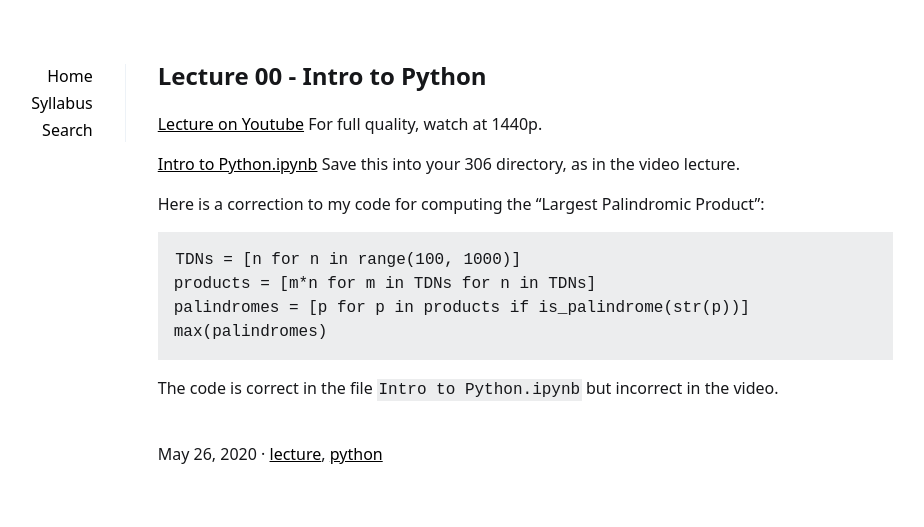
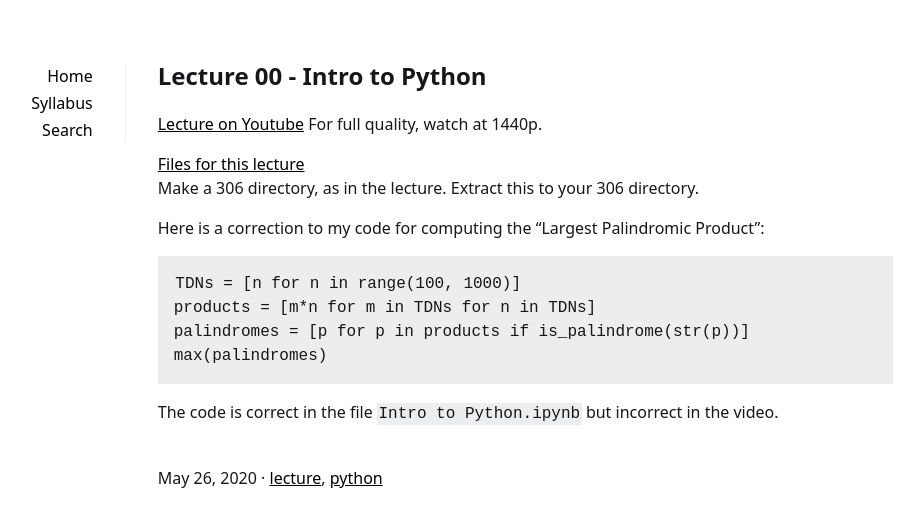
Before and after one commit to hopmath/hopmath.github.io, a Jekyll site: the page built from _posts/2020-05-26-lecture-00-python.md, in a window 1280 px wide. Shown: the top 527 px of the page, without its empty margins (195-1119 px from the left). Built offline with Jekyll 4.4.1, drawn with Linux system fonts in a browser that asks for light colours.

Commit message:
Lecture 01

```diff
--- a/_posts/2020-05-26-lecture-00-python.md
+++ b/_posts/2020-05-26-lecture-00-python.md
@@ -1,15 +1,15 @@
 ---
 layout: post
 title: Lecture 00 - Intro to Python
-description: Types, lists, ranges, projec euler
+description: Types, lists, ranges, project euler
 tags: [lecture, python]
 ---
 
 [Lecture on Youtube](https://www.youtube.com/watch?v=s65sPWNEGds)
 For full quality, watch at 1440p.
 
-[Intro to Python.ipynb](https://buffalo.box.com/s/d6g603hll37zv8hi67synsy4cfkp2uou)
-Save this into your 306 directory, as in the video lecture.
+[Files for this lecture](https://buffalo.box.com/s/2i79ltzptdlp5qdoqc1uejr5tpv832sh)
+Make a 306 directory, as in the lecture. Extract this to your 306 directory.
 
 Here is a correction to my code for computing the "Largest Palindromic Product":
 
```
Also changed, not shown: _posts/2020-05-27-lecture-01-sets.md (added, +24 -0 lines), 6 other files.
